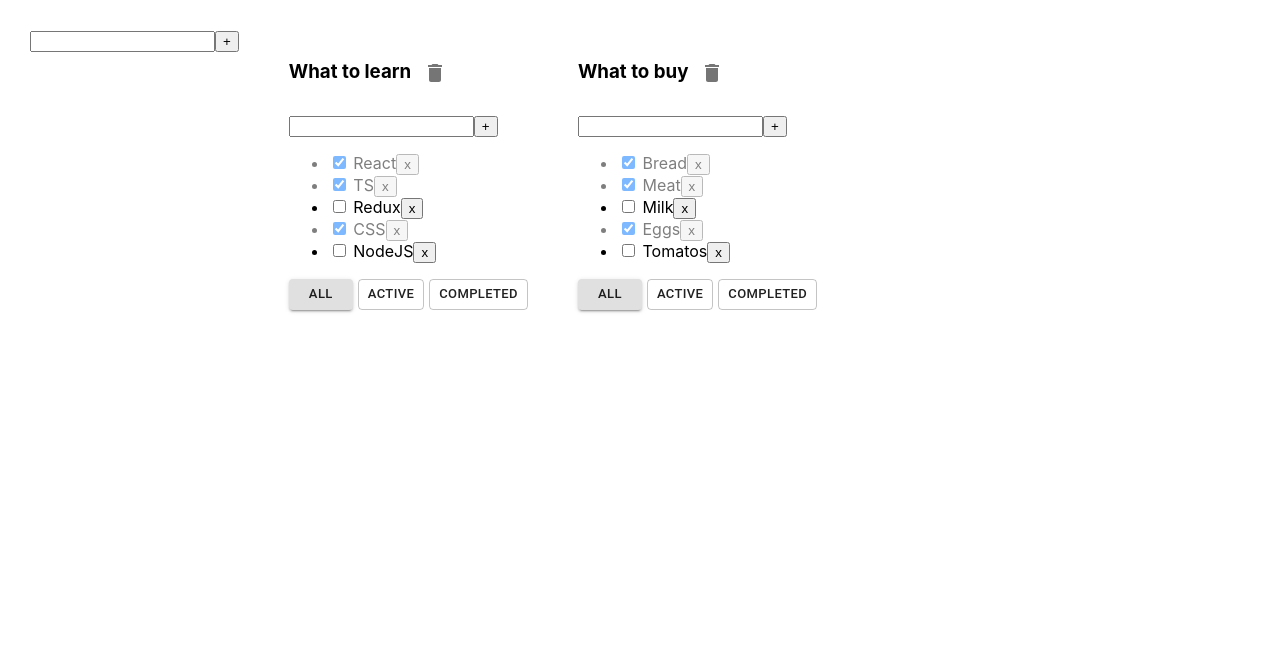
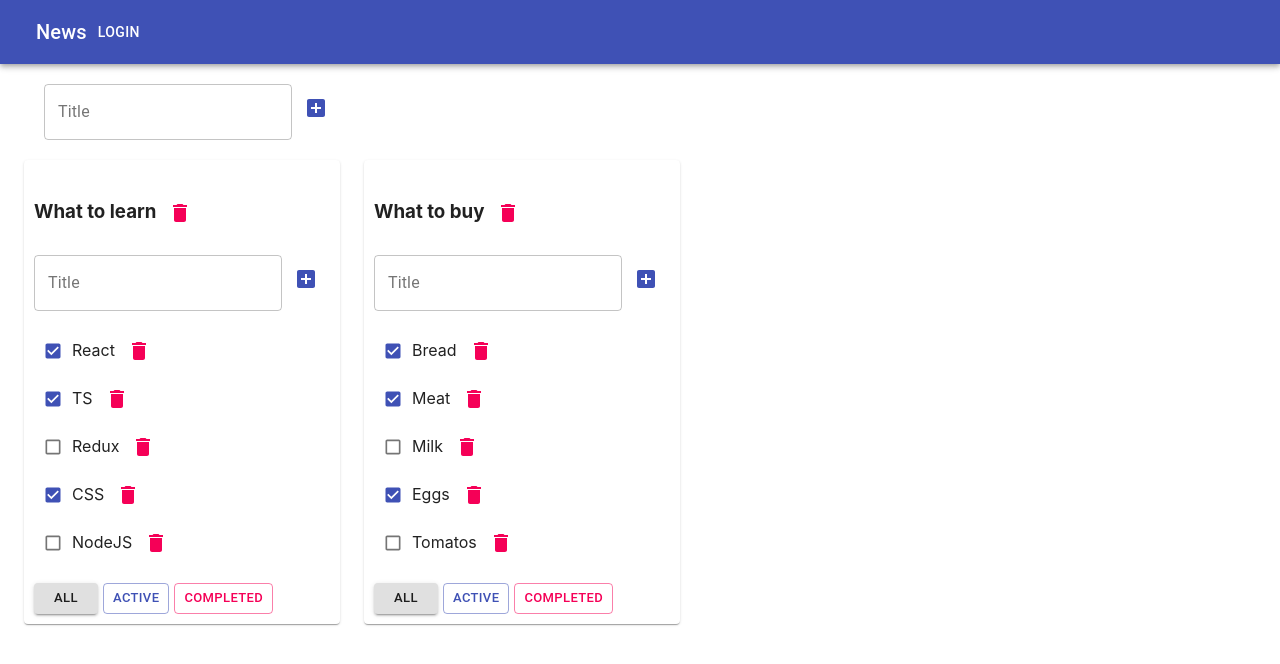
Before and after one commit to sStarkmaXx/it-incubator-todolist-ts-01, a React (Create React App) app: page / in a window 1280 px wide. Shown: the top 664 px of the page. Built offline with nearby package versions, Linux system fonts and the light colour scheme.

Commit message:
some style

```diff
--- a/src/AddItemForm.tsx
+++ b/src/AddItemForm.tsx
@@ -1,18 +1,20 @@
-import React, { useState, KeyboardEvent, ChangeEvent } from 'react';
+import { IconButton, TextField } from "@material-ui/core";
+import { AddBox } from "@material-ui/icons";
+import React, { useState, KeyboardEvent, ChangeEvent } from "react";
 
 export type AddItemFormPropsType = {
   addItem: (title: string) => void;
 };
 
 export const AddItemForm: React.FC<AddItemFormPropsType> = (props) => {
-  const [title, setTitle] = useState<string>('');
+  const [title, setTitle] = useState<string>("");
   const [error, setError] = useState<string | null>(null);
   const addItem = () => {
-    if (title.trim() !== '') {
+    if (title.trim() !== "") {
       props.addItem(title);
-      setTitle('');
+      setTitle("");
     } else {
-      setError('Title is required!');
+      setError("Title is required!");
     }
   };
   const onChangeTitle = (e: ChangeEvent<HTMLInputElement>) =>
@@ -20,20 +22,24 @@ export const AddItemForm: React.FC<AddItemFormPropsType> = (props) => {
 
   const onKeyPressAddTask = (e: KeyboardEvent<HTMLInputElement>) => {
     setError(null);
-    if (e.key === 'Enter') {
+    if (e.key === "Enter") {
       addItem();
     }
   };
   return (
     <div>
-      <input
-        className={error ? 'error' : ''}
+      <TextField
+        variant="outlined"
+        error={!!error}
         value={title}
         onChange={onChangeTitle}
         onKeyPress={onKeyPressAddTask}
+        label="Title"
+        helperText={error}
       />
-      <button onClick={addItem}>+</button>
-      {error && <div className="error-message">{error}</div>}
+      <IconButton onClick={addItem} color={"primary"}>
+        <AddBox />
+      </IconButton>
     </div>
   );
 };
--- a/src/App.css
+++ b/src/App.css
@@ -1,4 +1,4 @@
-.App {
+/* .App {
   padding: 30px;
   display: flex;
 }
@@ -18,4 +18,4 @@
 }
 .is-done {
   opacity: 0.5;
-}
+} */
--- a/src/App.tsx
+++ b/src/App.tsx
@@ -1,8 +1,19 @@
-import React, { useState } from 'react';
-import { v1 } from 'uuid';
-import { AddItemForm } from './AddItemForm';
-import './App.css';
-import { Todolist } from './Todolist';
+import {
+  AppBar,
+  Button,
+  Container,
+  Grid,
+  IconButton,
+  Menu,
+  Paper,
+  Toolbar,
+  Typography
+} from "@material-ui/core";
+import React, { useState } from "react";
+import { v1 } from "uuid";
+import { AddItemForm } from "./AddItemForm";
+import "./App.css";
+import { Todolist } from "./Todolist";
 
 export type TaskType = {
   id: string;
@@ -20,32 +31,32 @@ export type TasksStateType = {
   [key: string]: Array<TaskType>;
 };
 
-export type FilterType = 'all' | 'completed' | 'active';
+export type FilterType = "all" | "completed" | "active";
 
 function App() {
   const todoList_1 = v1();
   const todoList_2 = v1();
 
   const [todolists, setTodolists] = useState<Array<TodolistType>>([
-    { id: todoList_1, title: 'What to learn', filter: 'all' },
-    { id: todoList_2, title: 'What to buy', filter: 'all' },
+    { id: todoList_1, title: "What to learn", filter: "all" },
+    { id: todoList_2, title: "What to buy", filter: "all" }
   ]);
 
   const [tasks, setTasks] = useState<TasksStateType>({
     [todoList_1]: [
-      { id: v1(), title: 'React', isDone: true },
-      { id: v1(), title: 'TS', isDone: true },
-      { id: v1(), title: 'Redux', isDone: false },
-      { id: v1(), title: 'CSS', isDone: true },
-      { id: v1(), title: 'NodeJS', isDone: false },
+      { id: v1(), title: "React", isDone: true },
+      { id: v1(), title: "TS", isDone: true },
+      { id: v1(), title: "Redux", isDone: false },
+      { id: v1(), title: "CSS", isDone: true },
+      { id: v1(), title: "NodeJS", isDone: false }
     ],
     [todoList_2]: [
-      { id: v1(), title: 'Bread', isDone: true },
-      { id: v1(), title: 'Meat', isDone: true },
-      { id: v1(), title: 'Milk', isDone: false },
-      { id: v1(), title: 'Eggs', isDone: true },
-      { id: v1(), title: 'Tomatos', isDone: false },
-    ],
+      { id: v1(), title: "Bread", isDone: true },
+      { id: v1(), title: "Meat", isDone: true },
+      { id: v1(), title: "Milk", isDone: false },
+      { id: v1(), title: "Eggs", isDone: true },
+      { id: v1(), title: "Tomatos", isDone: false }
+    ]
   });
 
   function changeFilter(filter: FilterType, todolistId: string) {
@@ -58,7 +69,7 @@ function App() {
 
   function addTodoList(title: string) {
     let newTodoListId = v1();
-    let newTodoList: TodolistType = { id: newTodoListId, title, filter: 'all' };
+    let newTodoList: TodolistType = { id: newTodoListId, title, filter: "all" };
     setTodolists([newTodoList, ...todolists]);
     setTasks({ ...tasks, [newTodoListId]: [] });
   }
@@ -79,7 +90,7 @@ function App() {
     const newTask: TaskType = {
       id: v1(),
       title,
-      isDone: false,
+      isDone: false
     };
     const copyTasks = { ...tasks };
     copyTasks[todolistId] = [newTask, ...tasks[todolistId]];
@@ -113,9 +124,9 @@ function App() {
   }
   function getFilteredTask(tl: TodolistType) {
     switch (tl.filter) {
-      case 'active':
+      case "active":
         return tasks[tl.id].filter((t) => t.isDone === false);
-      case 'completed':
+      case "completed":
         return tasks[tl.id].filter((t) => t.isDone === true);
       default:
         return tasks[tl.id];
@@ -125,6 +136,8 @@ function App() {
   const todoListComponents = todolists.map((tl) => {
     const tasksForTodoList = getFilteredTask(tl);
     return (
+      <Grid item>
+        <Paper style={{ padding: "10px" }}>
           <Todolist
             key={tl.id}
             todoListId={tl.id}
@@ -139,13 +152,30 @@ function App() {
             onChangeTaskTitle={onChangeTaskTitle}
             onChangeTodolListTitle={onChangeTodolListTitle}
           />
+        </Paper>
+      </Grid>
     );
   });
 
   return (
     <div className="App">
+      <AppBar position="static">
+        <Toolbar>
+          <IconButton edge="start" color="inherit" aria-label="menu">
+            <Menu />
+          </IconButton>
+          <Typography variant="h6">News</Typography>
+          <Button color="inherit">Login</Button>
+        </Toolbar>
+      </AppBar>
+      <Container fixed>
+        <Grid container style={{ padding: "20px" }}>
           <AddItemForm addItem={addTodoList} />
+        </Grid>
+        <Grid container spacing={3}>
           {todoListComponents}
+        </Grid>
+      </Container>
     </div>
   );
 }
--- a/src/EditableSpan.tsx
+++ b/src/EditableSpan.tsx
@@ -1,4 +1,5 @@
-import React, { ChangeEvent, useState, KeyboardEvent } from 'react';
+import { TextField } from "@material-ui/core";
+import React, { ChangeEvent, useState, KeyboardEvent } from "react";
 
 export type EditableSpanPropsType = {
   value: string;
@@ -10,7 +11,7 @@ function EditableSpan(props: EditableSpanPropsType) {
   const [error, setError] = useState<string | null>(null);
 
   function activateViewModeOnKey(e: KeyboardEvent<HTMLInputElement>) {
-    if (e.key === 'Enter') {
+    if (e.key === "Enter") {
       activateViewMode();
     }
   }
@@ -22,20 +23,20 @@ function EditableSpan(props: EditableSpanPropsType) {
     setEditMode(true);
   }
   function activateViewMode() {
-    if (title.trim() !== '') {
+    if (title.trim() !== "") {
       setEditMode(false);
       props.onChangeTitle(title);
     } else {
-      setError('Title is required!');
+      setError("Title is required!");
     }
   }
   return editMode ? (
-    <input
+    <TextField
       value={error ? error : title}
       autoFocus
       onBlur={activateViewMode}
       onChange={onChangeTitle}
-      className={error ? 'error' : ''}
+      className={error ? "error" : ""}
       onKeyPress={activateViewModeOnKey}
     />
   ) : (
--- a/src/Todolist.tsx
+++ b/src/Todolist.tsx
@@ -1,9 +1,9 @@
-import React, { ChangeEvent } from 'react';
-import { FilterType, TaskType } from './App';
-import { AddItemForm } from './AddItemForm';
-import EditableSpan from './EditableSpan';
-import { Button, IconButton } from '@material-ui/core';
-import { Delete } from '@material-ui/icons';
+import React, { ChangeEvent } from "react";
+import { FilterType, TaskType } from "./App";
+import { AddItemForm } from "./AddItemForm";
+import EditableSpan from "./EditableSpan";
+import { Button, Checkbox, IconButton } from "@material-ui/core";
+import { Delete } from "@material-ui/icons";
 
 type PropsType = {
   todoListId: string;
@@ -27,7 +27,9 @@ export const Todolist = (props: PropsType) => {
   const addTask = (title: string) => {
     props.createNewTask(title, props.todoListId);
   };
-
+  const removeTodoList = () => {
+    props.removeTodoList(props.todoListId);
+  };
   const onChangeTodoListTitle = (newTitle: string) =>
     props.onChangeTodolListTitle(props.todoListId, newTitle);
 
@@ -45,10 +47,19 @@ export const Todolist = (props: PropsType) => {
       props.onChangeTaskTitle(props.todoListId, item.id, newTitle);
 
     return (
-      <li className={item.isDone ? 'is-done' : ''}>
-        <input type="checkbox" onChange={changeStatus} checked={item.isDone} />{' '}
-        <EditableSpan value={item.title} onChangeTitle={onChangeTaskTitle} />
-        <button onClick={removeTask}>x</button>
+      <li>
+        <span className={item.isDone ? "is-done" : ""}>
+          <Checkbox
+            size="small"
+            color="primary"
+            onChange={changeStatus}
+            checked={item.isDone}
+          />
+          <EditableSpan value={item.title} onChangeTitle={onChangeTaskTitle} />
+        </span>
+        <IconButton onClick={removeTask} color="secondary">
+          <Delete />
+        </IconButton>
       </li>
     );
   });
@@ -60,35 +71,37 @@ export const Todolist = (props: PropsType) => {
           value={props.title}
           onChangeTitle={onChangeTodoListTitle}
         />
-        <IconButton onClick={() => props.removeTodoList(props.todoListId)}>
+        <IconButton onClick={removeTodoList} color="secondary">
           <Delete />
         </IconButton>
       </h3>
       <div>
         <AddItemForm addItem={addTask} />
       </div>
-      <ul>{task}</ul>
+      <ul style={{ listStyle: "none", padding: "0px" }}>{task}</ul>
       <div>
         <Button
           size="small"
-          variant={props.filter === 'all' ? 'contained' : 'outlined'}
-          onClick={() => props.changeFilter('all', props.todoListId)}
+          variant={props.filter === "all" ? "contained" : "outlined"}
+          onClick={() => props.changeFilter("all", props.todoListId)}
         >
           All
         </Button>
         <Button
           size="small"
-          variant={props.filter === 'active' ? 'contained' : 'outlined'}
-          onClick={() => props.changeFilter('active', props.todoListId)}
-          style={{ marginLeft: '5px' }}
+          color="primary"
+          variant={props.filter === "active" ? "contained" : "outlined"}
+          onClick={() => props.changeFilter("active", props.todoListId)}
+          style={{ marginLeft: "5px" }}
         >
           Active
         </Button>
         <Button
           size="small"
-          variant={props.filter === 'completed' ? 'contained' : 'outlined'}
-          onClick={() => props.changeFilter('completed', props.todoListId)}
-          style={{ marginLeft: '5px' }}
+          color="secondary"
+          variant={props.filter === "completed" ? "contained" : "outlined"}
+          onClick={() => props.changeFilter("completed", props.todoListId)}
+          style={{ marginLeft: "5px" }}
         >
           Completed
         </Button>
```
Lines whose indentation alone changed are shown as unchanged.
